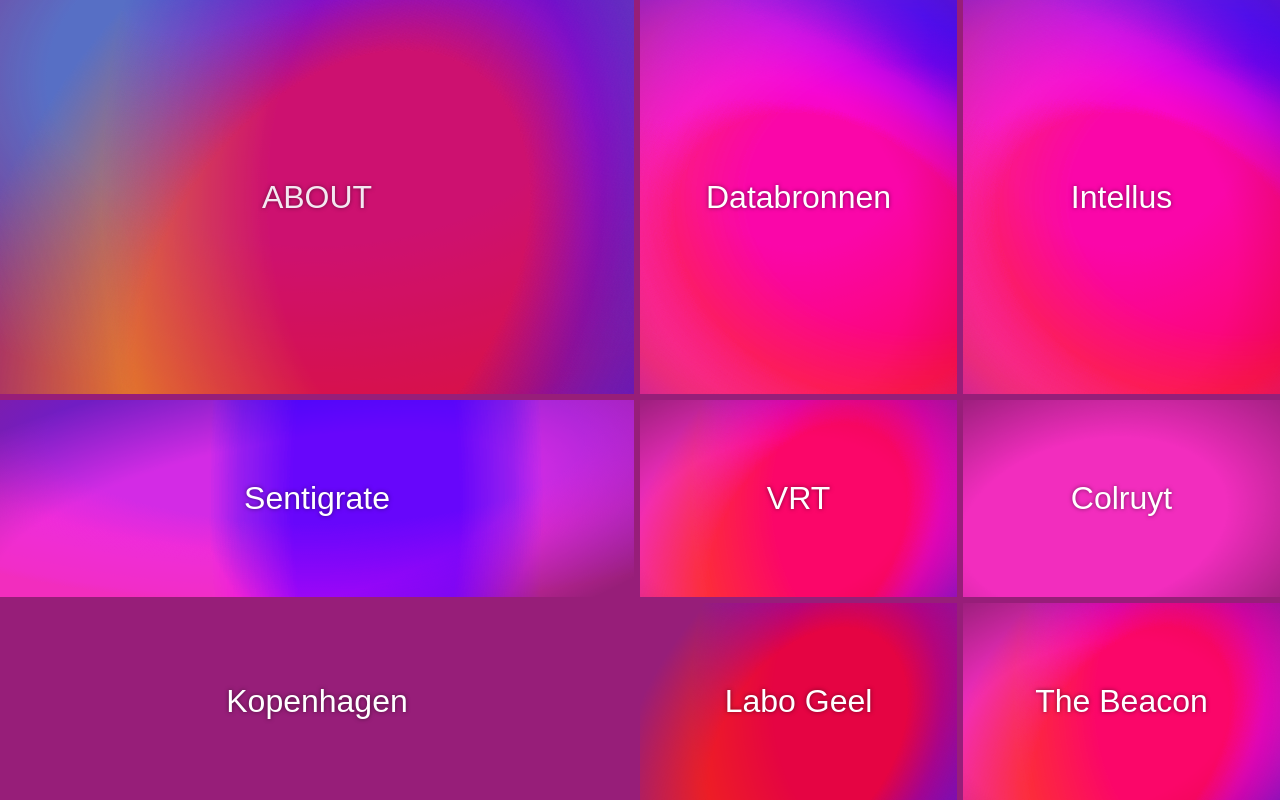
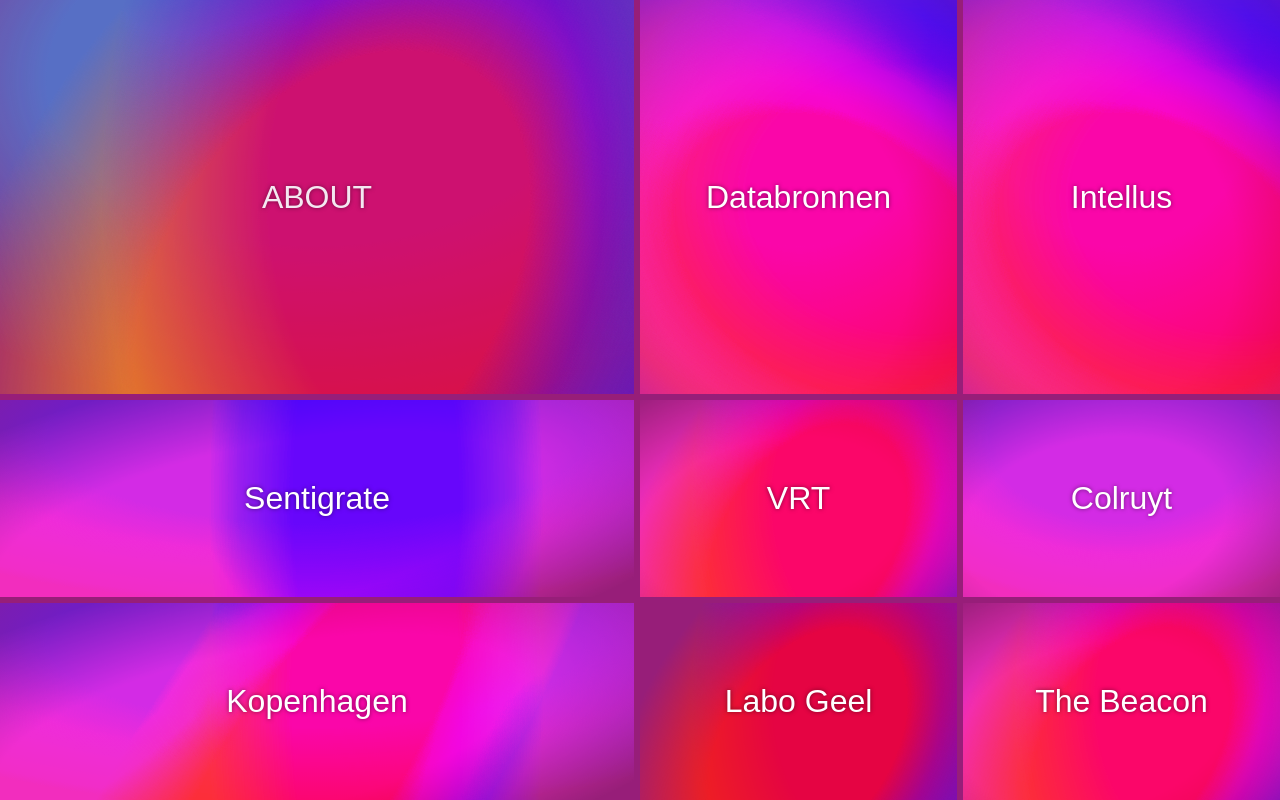
Before and after one commit to BluezConcepts/ProjectLab_Portfolio, a plain HTML site: page index.html in a window 1280 px wide. Drawn offline with Linux system fonts and the light colour scheme.

Commit message:
color fix

```diff
--- a/index.html
+++ b/index.html
@@ -267,8 +267,8 @@
       <div class="gradient-wrap">
         <div class="meshgradient">
           <!-- <div class="color c1"></div>
-          <div class="color c2"></div>
-          <div class="color c3"></div> -->
+          <div class="color c2"></div> -->
+          <div class="color c3"></div>
           <div class="color c4"></div>
         </div>
       </div>
@@ -277,10 +277,10 @@
     <div class="item">
       <div class="gradient-wrap">
         <div class="meshgradient">
-          <!-- <div class="color c1"></div>
+          <div class="color c1"></div>
           <div class="color c2"></div>
           <div class="color c3"></div>
-          <div class="color c4"></div> -->
+          <div class="color c4"></div>
         </div>
       </div>
       <div class="text">Kopenhagen</div>
```
